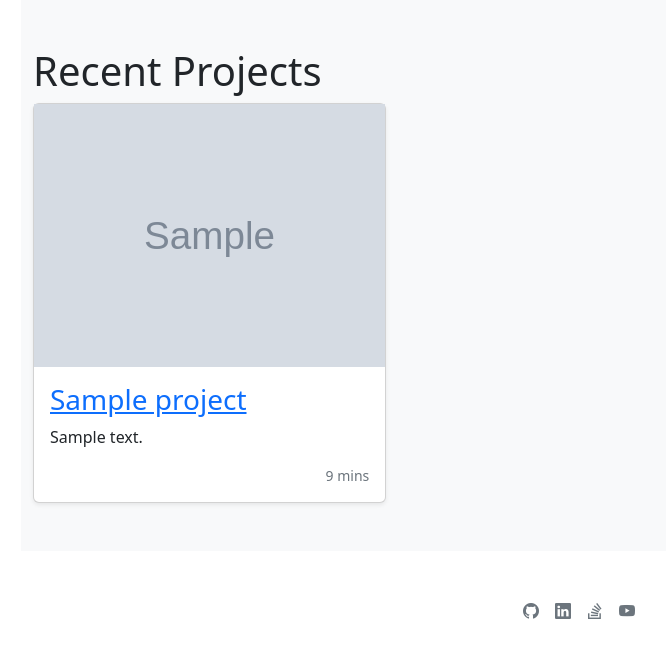
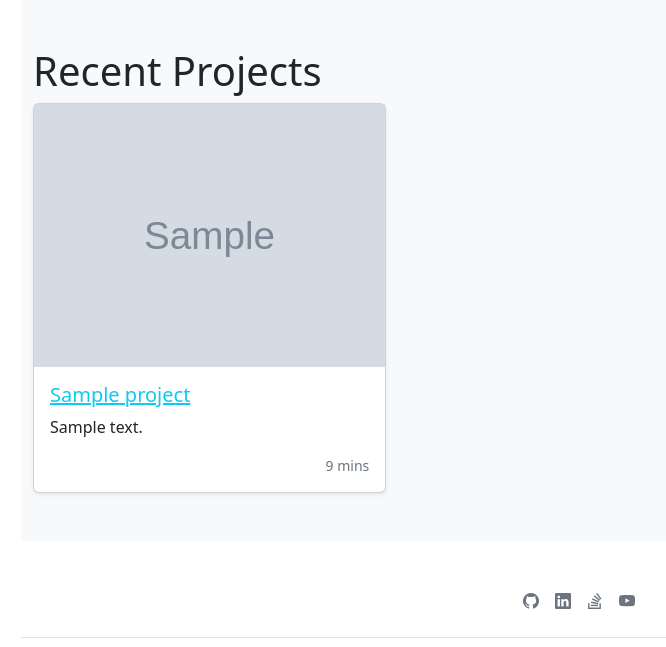
Before and after one commit to santoshrai55/portfolio_dj, a Django app: page / in a window 1280 px wide. Shown: the part 597-1244 px from the top of the page, without its empty margins (61-727 px from the left). Run offline with Django 4.2, Linux system fonts and the light colour scheme; tables that the repository leaves empty hold one stand-in row (values such as "Sample post"); grey boxes marked "Sample" are stand-in pictures; some libraries are stand-ins or nearby versions.

Commit message:
adds '|safe' in the html tag so that it displays the texts with html codes properly

```diff
--- a/portfolio_app/templates/portfolio_app/home.html
+++ b/portfolio_app/templates/portfolio_app/home.html
@@ -22,10 +22,10 @@
         <div class="card shadow-sm">
           <img src="{{item.image.url}}" alt="" srcset="" />
           <div class="card-body">
-            <a href="{% url 'portfolio_app:portfolio_detail' item.title%}">
-              <h3>{{item.title}}</h3>
+            <a class="link-info" href="{% url 'portfolio_app:portfolio_detail' item.title%}">
+              <h3 class="fs-5">{{item.title}}</h3>
             </a>
-            <p class="card-text">{{item.description}}</p>
+            <p class="card-text">{{item.description|slice:300|safe}}</p>
             <div class="d-flex justify-content-between align-items-center">
               <div class="btn-group"></div>
               <small class="text-muted">9 mins</small>
--- a/portfolio_app/templates/portfolio_app/portfolio_detail.html
+++ b/portfolio_app/templates/portfolio_app/portfolio_detail.html
@@ -4,7 +4,7 @@
             <h2>{{portfolio.title}}</h2>
             <img style="width: 100%;" src="{{portfolio.image.url}}" alt="">
         </div>
-        <p class="m-5 p-2 fs-4 ">{{portfolio.description}}</p>
+        <p class="m-5 p-2 fs-4 ">{{portfolio.description|safe}}</p>
         <button class="btn btn-outline-primary" type="button"></button>
     </div>
 </div>
```
